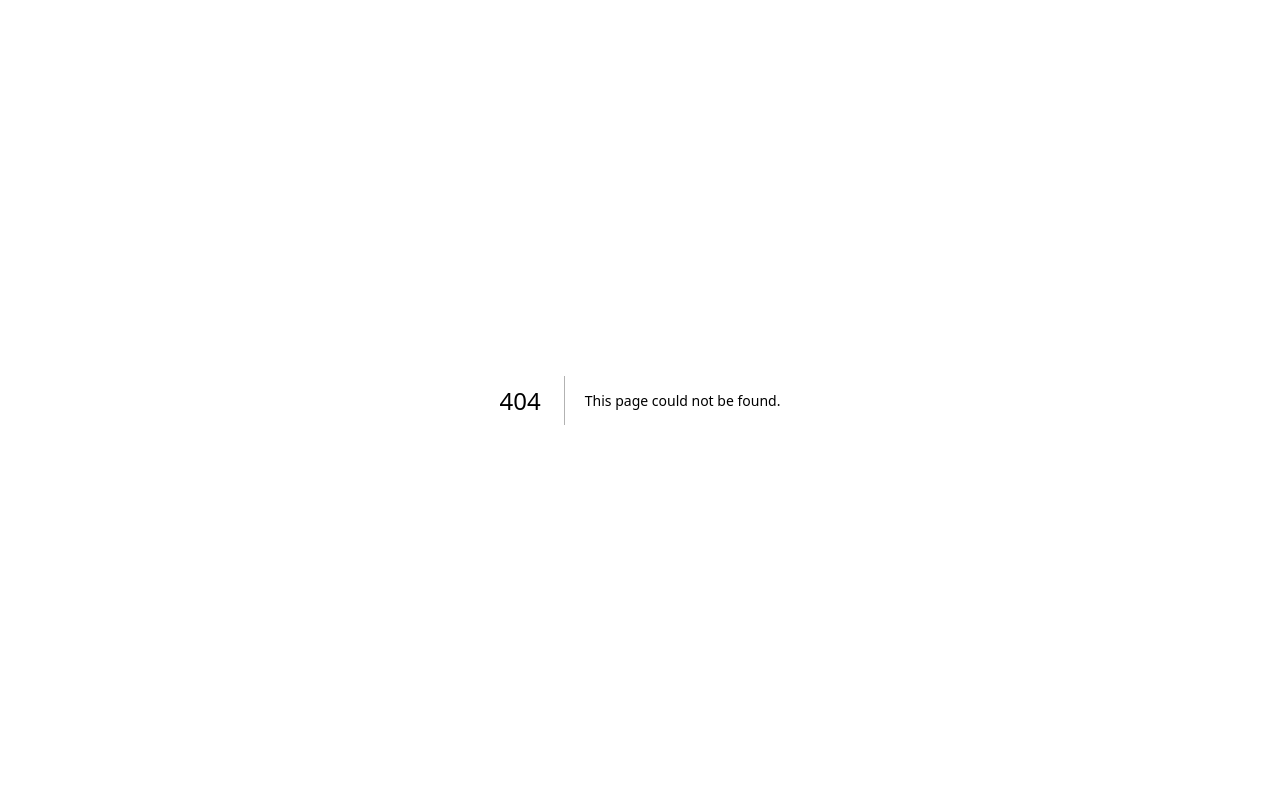
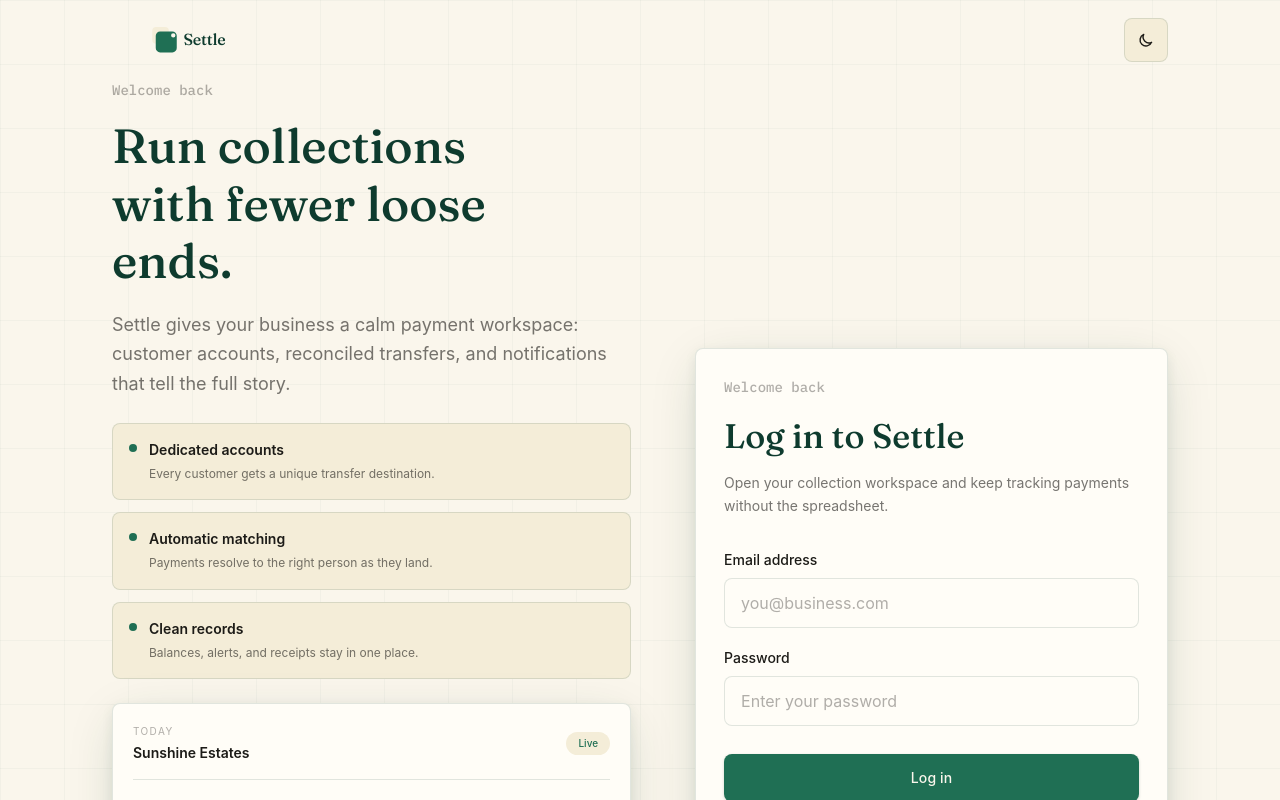
Before and after one commit to Muizzyranking/settle-fe, a Next.js app: page /login in a window 1280 px wide. Before the commit this address had no page. Shown: the top 800 px of the page. Built offline with nearby package versions, Linux system fonts and the light colour scheme; a web font is replaced by a local one.

Commit message:
feat: login page

```diff
--- /dev/null
+++ b/src/app/(auth)/login/page.tsx
@@ -0,0 +1,39 @@
+import { AuthAction, AuthField, AuthSwitchLink } from "@/components/auth/auth-form";
+import { AuthShell } from "@/components/auth/auth-shell";
+
+export const metadata = {
+  title: "Log in",
+};
+
+export default function LoginPage() {
+  return (
+    <AuthShell
+      eyebrow="Welcome back"
+      title="Log in to Settle"
+      subtitle="Open your collection workspace and keep tracking payments without the spreadsheet."
+      visual="payments"
+      variant="split"
+    >
+      <form className="space-y-5">
+        <AuthField
+          label="Email address"
+          name="email"
+          type="email"
+          placeholder="you@business.com"
+          autoComplete="email"
+        />
+        <AuthField
+          label="Password"
+          name="password"
+          type="password"
+          placeholder="Enter your password"
+          autoComplete="current-password"
+        />
+
+        <AuthAction href="/dashboard">Log in</AuthAction>
+      </form>
+
+      <AuthSwitchLink prompt="New to Settle?" href="/register" label="Create an account" />
+    </AuthShell>
+  );
+}
```
